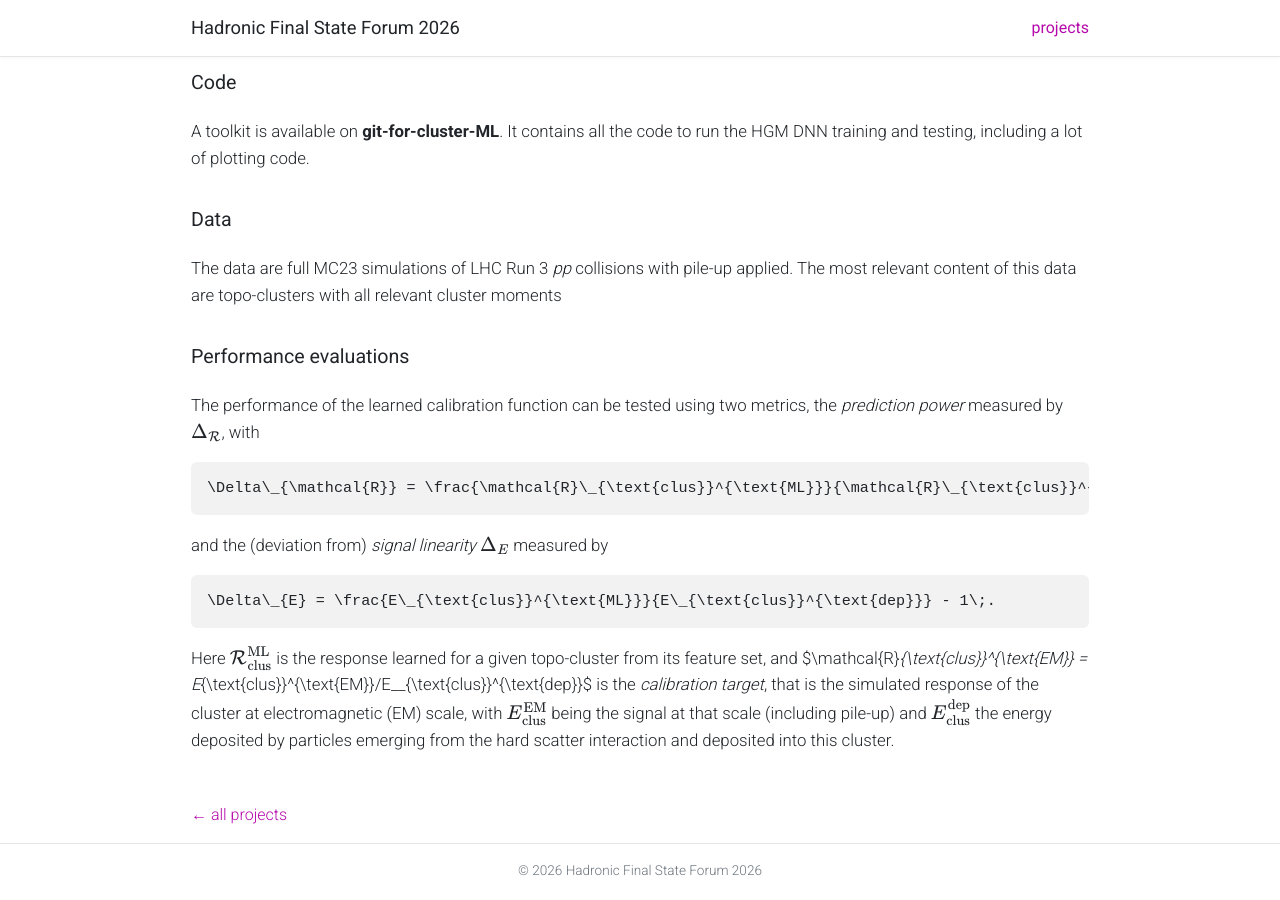
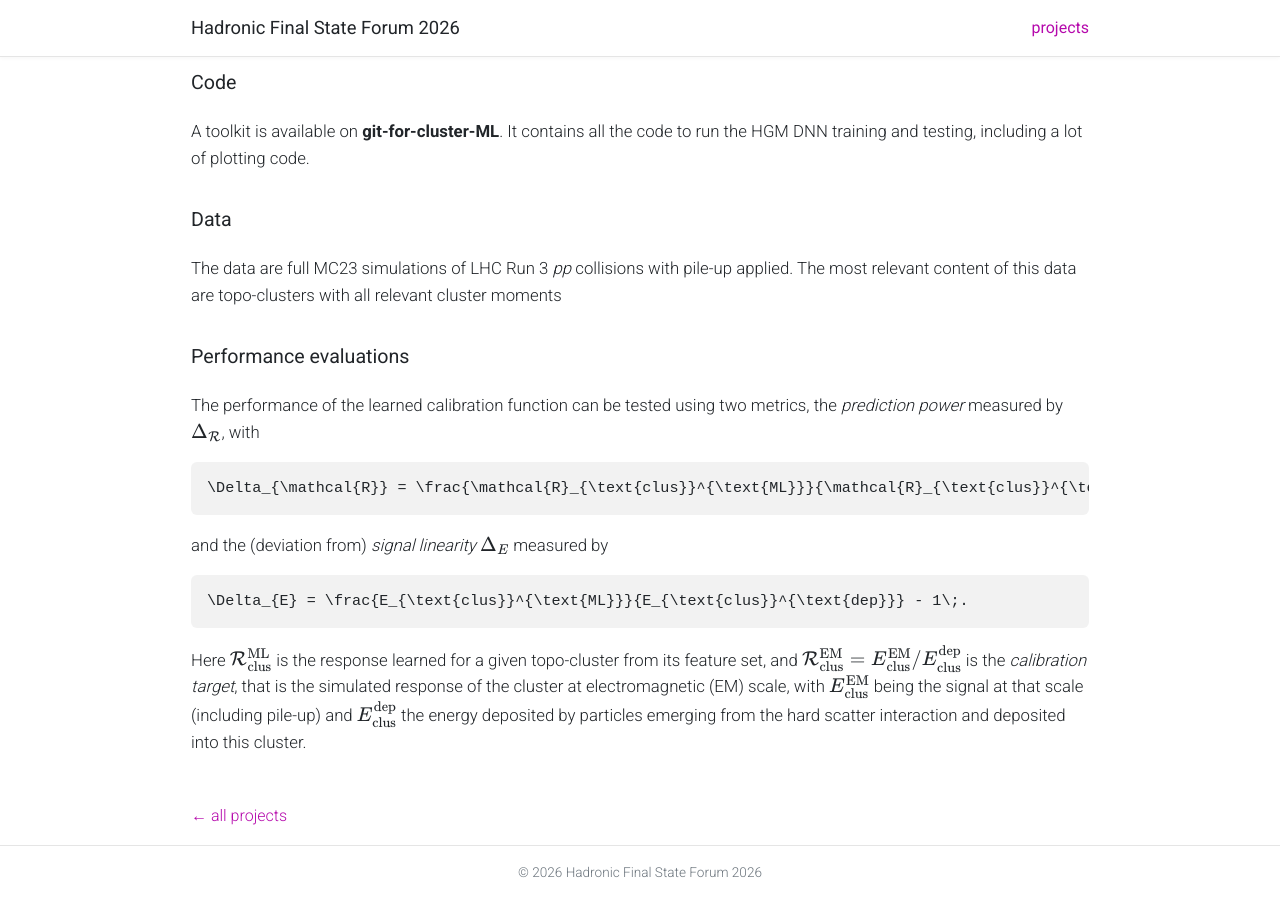
Before and after one commit to hfsf2026/hfsf2026.github.io, a Jekyll site: the page built from _projects/cluster_ML_transformers.md, in a window 1280 px wide and 900 px high, scrolled down 1161 px. Built offline with Jekyll 4.4.1, drawn with Linux system fonts in a browser that asks for light colours.

Commit message:
Added more project details

````diff
--- a/_projects/cluster_ML_transformers.md
+++ b/_projects/cluster_ML_transformers.md
@@ -37,10 +37,10 @@ The data are full MC23 simulations of LHC Run 3 _pp_ collisions with pile-up app
 
 The performance of the learned calibration function can be tested using two metrics, the _prediction power_ measured by $\Delta\_{\mathcal{R}}$, with
 ```math
-\Delta\_{\mathcal{R}} = \frac{\mathcal{R}\_{\text{clus}}^{\text{ML}}}{\mathcal{R}\_{\text{clus}}^{\text{EM}}} - 1
+\Delta_{\mathcal{R}} = \frac{\mathcal{R}_{\text{clus}}^{\text{ML}}}{\mathcal{R}_{\text{clus}}^{\text{EM}}} - 1
 ```
-and the (deviation from) _signal linearity_ $$\Delta_{E}$$ measured by
+and the (deviation from) _signal linearity_ $\Delta\_{E}$ measured by
 ```math
-\Delta\_{E} = \frac{E\_{\text{clus}}^{\text{ML}}}{E\_{\text{clus}}^{\text{dep}}} - 1\;.
+\Delta_{E} = \frac{E_{\text{clus}}^{\text{ML}}}{E_{\text{clus}}^{\text{dep}}} - 1\;.
 ```
-Here $\mathcal{R}\_{\text{clus}}^{\text{ML}}$ is the response learned for a given topo-cluster from its feature set, and $\mathcal{R}_{\text{clus}}^{\text{EM}} = E_{\text{clus}}^{\text{EM}}/E__{\text{clus}}^{\text{dep}}$ is the _calibration target_, that is the simulated response of the cluster at electromagnetic (EM) scale, with $E_{\text{clus}}^{\text{EM}}$ being the signal at that scale (including pile-up) and $E_{\text{clus}}^{\text{dep}}$ the energy deposited by particles emerging from the hard scatter interaction and deposited into this cluster.
+Here $\mathcal{R}\_{\text{clus}}^{\text{ML}}$ is the response learned for a given topo-cluster from its feature set, and $\mathcal{R}\_{\text{clus}}^{\text{EM}} = E\_{\text{clus}}^{\text{EM}}/E\_{\text{clus}}^{\text{dep}}$ is the _calibration target_, that is the simulated response of the cluster at electromagnetic (EM) scale, with $E_{\text{clus}}^{\text{EM}}$ being the signal at that scale (including pile-up) and $E_{\text{clus}}^{\text{dep}}$ the energy deposited by particles emerging from the hard scatter interaction and deposited into this cluster.
````
